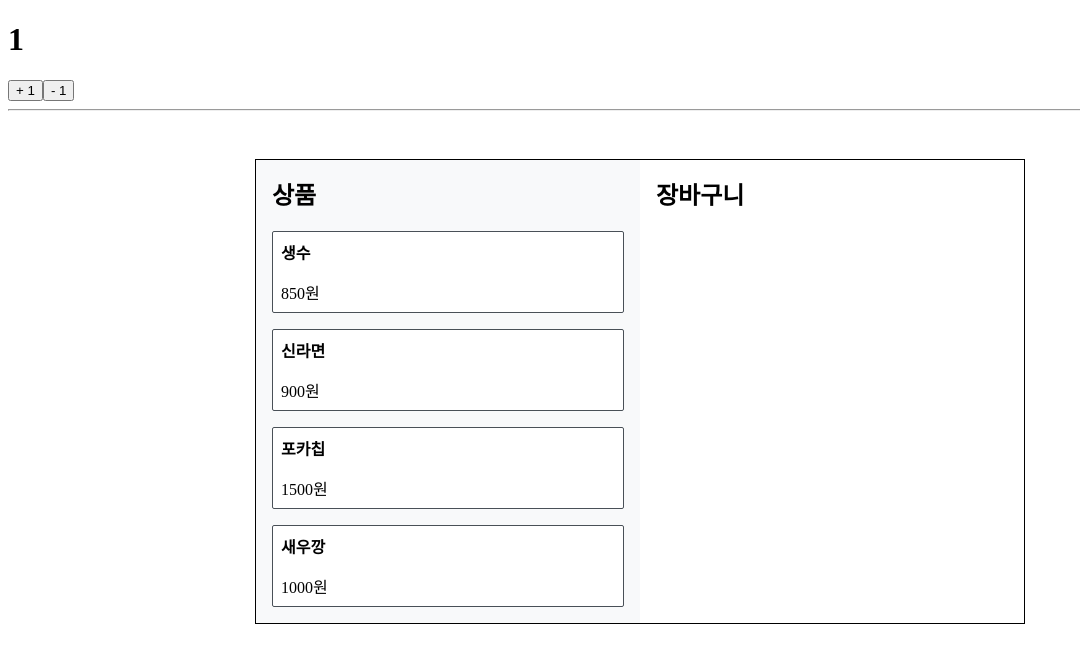
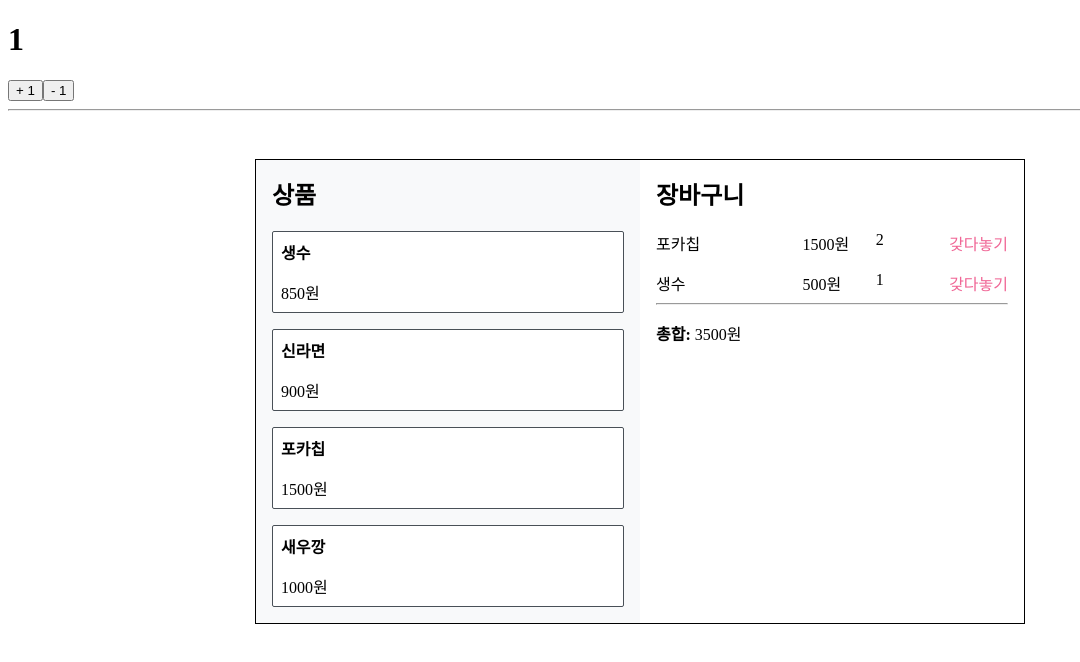
Before and after one commit to oinochoe/mobx_supermarket, a React (Create React App) app: page / in a window 1280 px wide. Shown: the top 662 px of the page, without its empty margins (0-1080 px from the left). Built offline with nearby package versions, Linux system fonts and the light colour scheme.

Commit message:
basket 완료

```diff
--- /dev/null
+++ b/src/components/BasketItem.css
@@ -0,0 +1,31 @@
+@charset "utf-8";
+.BasketItem {
+    display: flex;
+    width: 100%;
+}
+
+.BasketItem .name {
+    flex: 2;
+}
+
+.BasketItem .price {
+    flex: 1;
+}
+
+.BasketItem .count {
+    flex: 1;
+}
+
+.BasketItem .return {
+    margin-left: auto;
+    color: #f06595;
+    cursor: pointer;
+}
+
+.BasketItem .return:hover {
+    text-decoration: underline;
+}
+
+.BasketItem + .BasketItem {
+    margin-top: 1rem;
+}
--- /dev/null
+++ b/src/components/BasketItem.jsx
@@ -0,0 +1,15 @@
+import React from 'react';
+import './BasketItem.css';
+
+const BasketItem = ({ name, price, count }) => {
+    return (
+        <div className='BasketItem'>
+            <div className='name'>{name}</div>
+            <div className='price'>{price}원</div>
+            <div className='count'>{count}</div>
+            <div className='return'>갖다놓기</div>
+        </div>
+    );
+};
+
+export default BasketItem;
--- /dev/null
+++ b/src/components/BasketItemList.jsx
@@ -0,0 +1,17 @@
+import React from 'react';
+import BasketItem from './BasketItem';
+
+const BasketItemList = () => {
+    return (
+        <div>
+            <BasketItem name='포카칩' price={1500} count={2} />
+            <BasketItem name='생수' price={500} count={1} />
+            <hr />
+            <p>
+                <b>총합: </b> 3500원
+            </p>
+        </div>
+    );
+};
+
+export default BasketItemList;
--- a/src/components/SuperMarket.jsx
+++ b/src/components/SuperMarket.jsx
@@ -1,10 +1,10 @@
 import React from 'react';
 import SuperMarketTemplate from './SuperMarketTemplate';
 import ShopItemList from './ShopItemList';
-//import Basket from './BasketItemList';
+import BasketItemList from './BasketItemList';
 
 const SuperMarket = () => {
-    return <SuperMarketTemplate items={<ShopItemList />} basket={null} />;
+    return <SuperMarketTemplate items={<ShopItemList />} basket={<BasketItemList />} />;
 };
 
 export default SuperMarket;
```
Also changed, not shown: src/components/ShopItem.js (line endings or trailing spaces).
